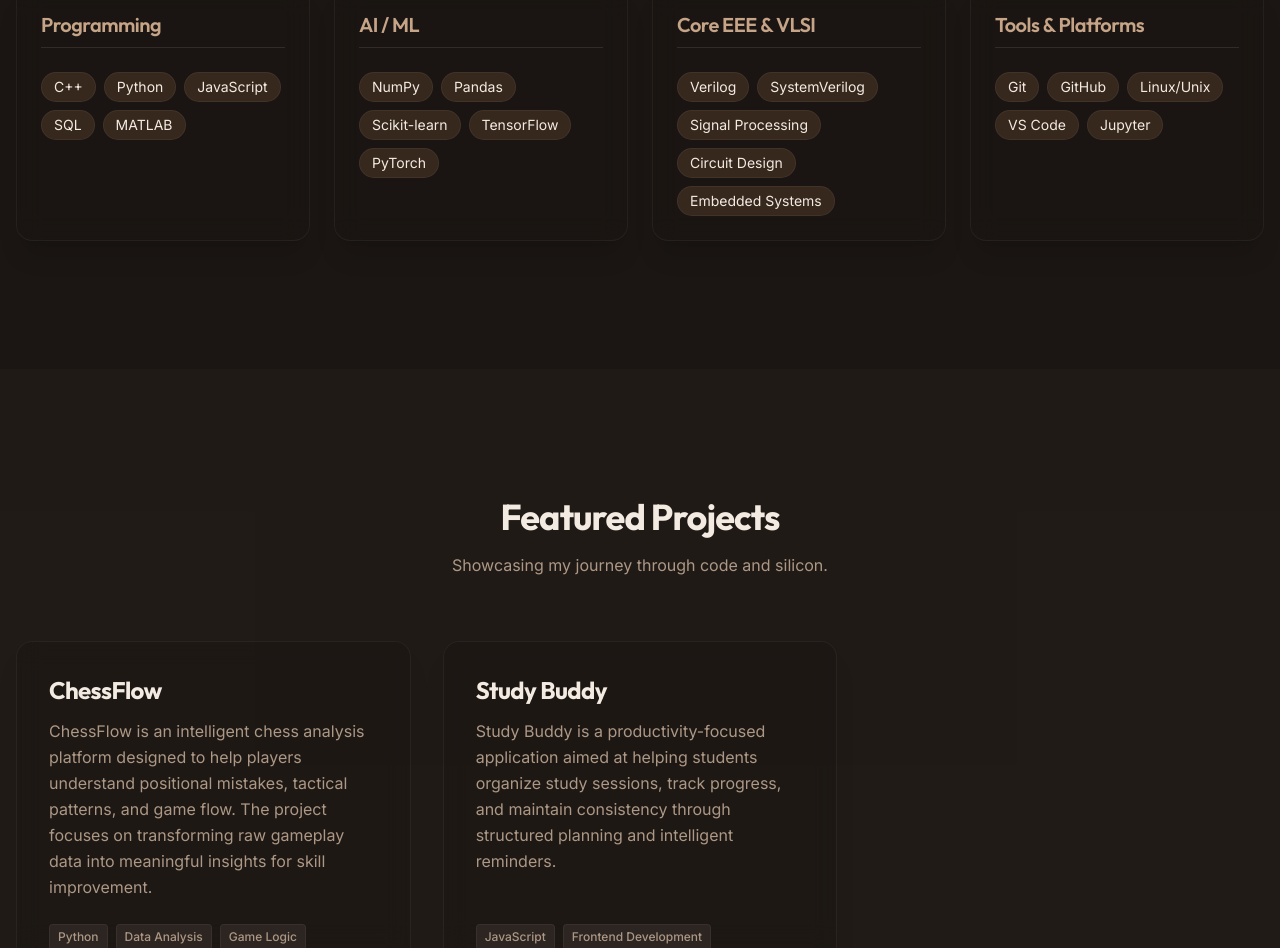
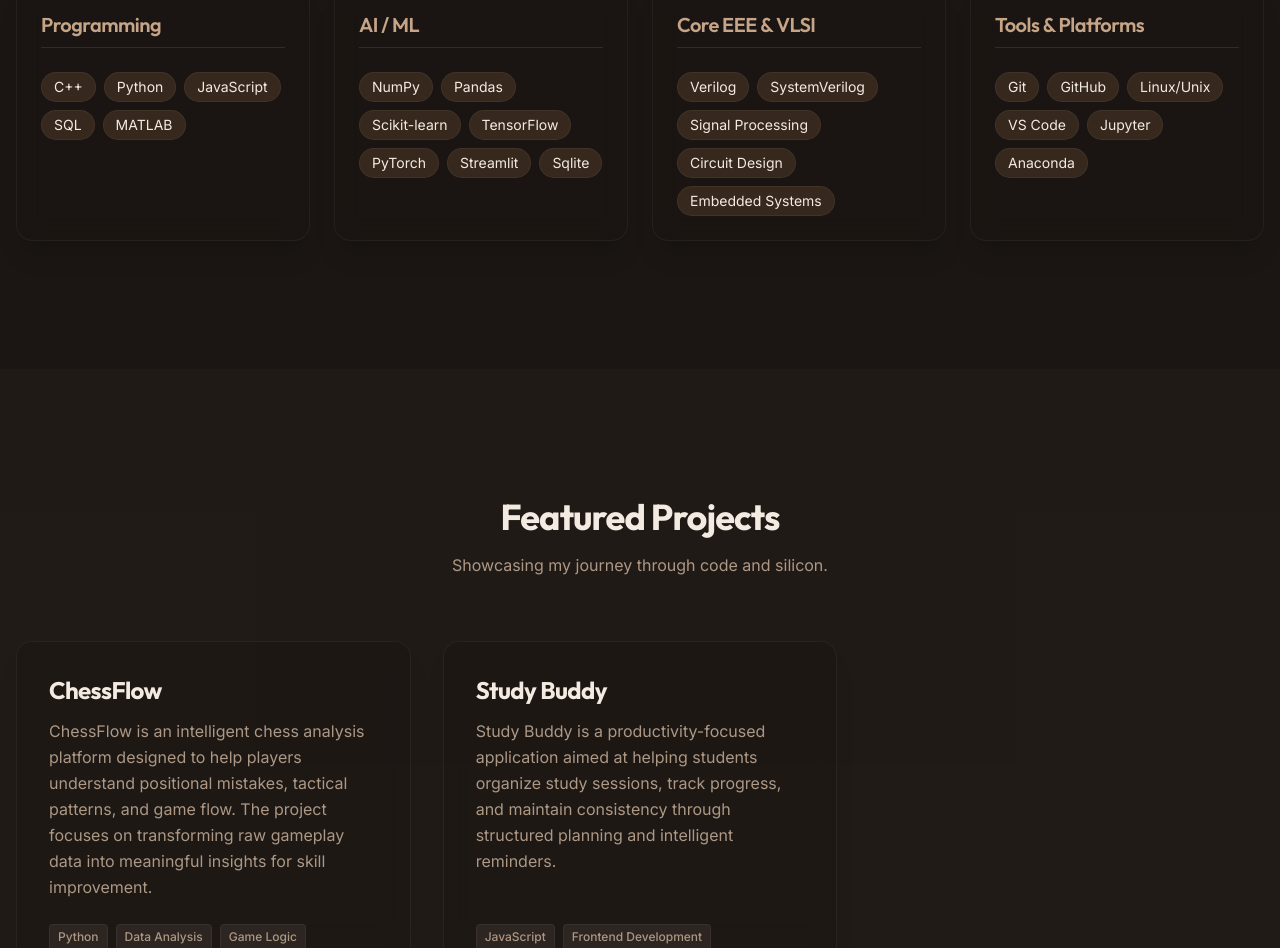
Before and after one commit to dhruvv1101/portfolio, a React (Vite) app: page / in a window 1280 px wide. Shown: the part 1776-2724 px from the top of the page. Built offline with nearby package versions, Linux system fonts and the light colour scheme; a web font is replaced by a local one.

Commit message:
Add more skills

```diff
--- a/src/components/Skills.tsx
+++ b/src/components/Skills.tsx
@@ -8,7 +8,7 @@ const skillCategories = [
   },
   {
     title: "AI / ML",
-    skills: ["NumPy", "Pandas", "Scikit-learn", "TensorFlow", "PyTorch"],
+    skills: ["NumPy", "Pandas", "Scikit-learn", "TensorFlow", "PyTorch","Streamlit","Sqlite"],
   },
   {
     title: "Core EEE & VLSI",
@@ -16,7 +16,7 @@ const skillCategories = [
   },
   {
     title: "Tools & Platforms",
-    skills: ["Git", "GitHub", "Linux/Unix", "VS Code", "Jupyter"],
+    skills: ["Git", "GitHub", "Linux/Unix", "VS Code", "Jupyter","Anaconda"],
   },
 ];
 
```
